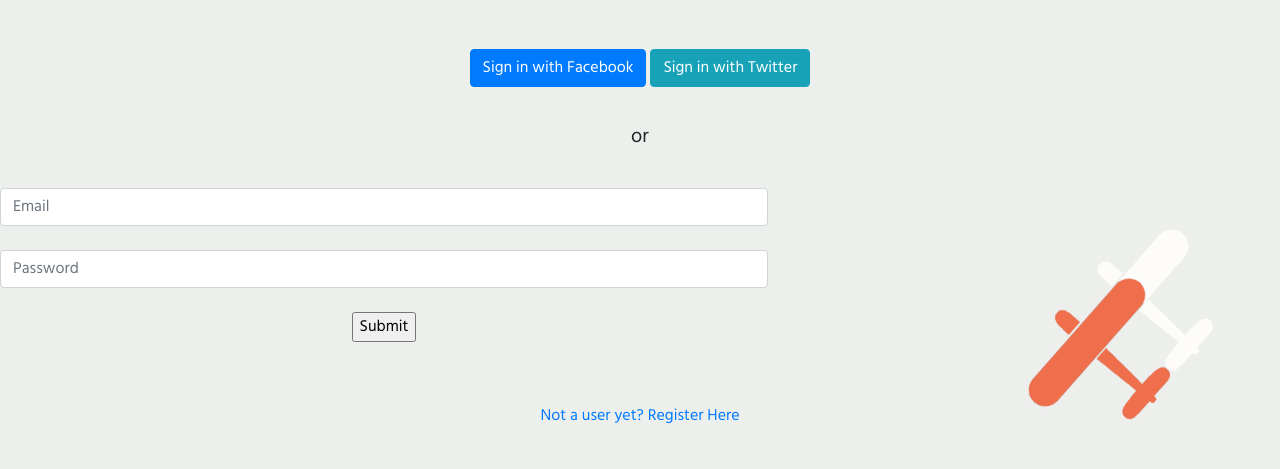
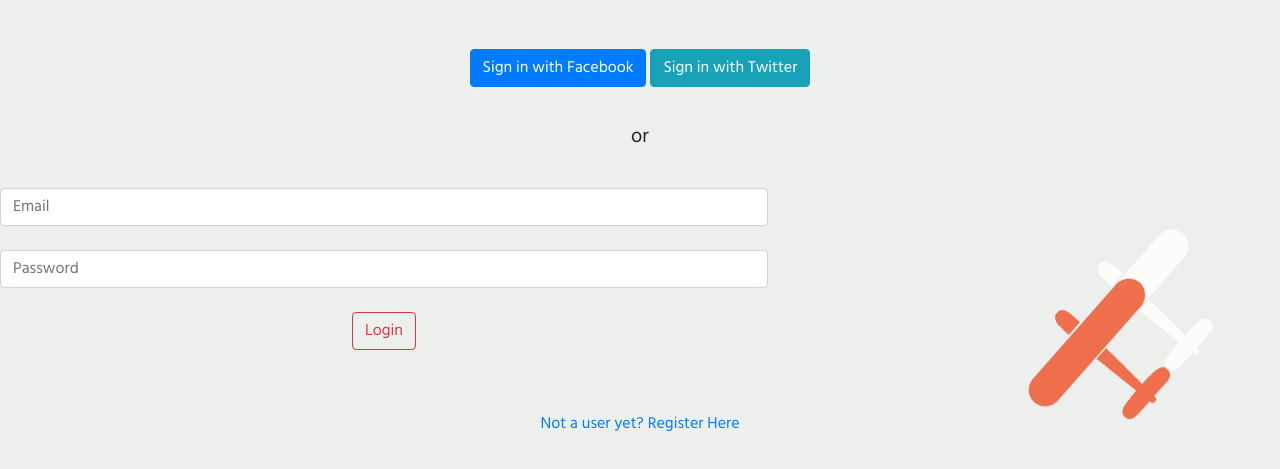
Before and after one commit to ruralant/travelly-mean-stack-travel-app, a website: page public/index.html at #!/login in a window 1280 px wide. Shown: the part 239-708 px from the top of the page. Drawn offline with nearby package versions, Linux system fonts and the light colour scheme; some packages are replaced by stand-ins of ours; a script that the page names is missing.

Commit message:
v1.0 MVP

```diff
--- a/models/user.js
+++ b/models/user.js
@@ -4,11 +4,11 @@
 var userSchema = new mongoose.Schema({
   username: { type: String, required: true, unique: true },
   email: String,
-  passwordHash: String,
   githubId: Number,
   facebookId: Number,
   twitterId: Number,
   profilePicture: String,
+  passwordHash: String,
   filteredSearchResults: []
 });
 
--- a/public/js/controllers/register.js
+++ b/public/js/controllers/register.js
@@ -13,6 +13,7 @@
       url: '/api/register'
     })
     .then(function(res){
+      $rootScope.$broadcast("loggedIn");
       $state.go('search');
     });
   }
--- a/public/templates/login.html
+++ b/public/templates/login.html
@@ -1,5 +1,7 @@
 <div id="login-page">
   <h1 id="title">Travelly</h1>
+
+  <form ng-submit="login.submit()">
 
     <div id="login-buttons">
       <button class="btn btn-primary" ng-click="login.authenticate('facebook')">Sign in with Facebook</button>
@@ -13,8 +15,10 @@
       <br>
       <input class="form-control" type="password" name="password" ng-model="login.credentials.password" placeholder="Password">
       <br>
-    <input type="submit" value="Submit">
+      <input class="btn btn-outline-danger" type="submit" value="Login">
     </div>
+
+    </form>
   <br>
   <a ui-sref="register">Not a user yet? Register Here</a>
   <br>
```
Lines whose indentation alone changed are shown as unchanged.
